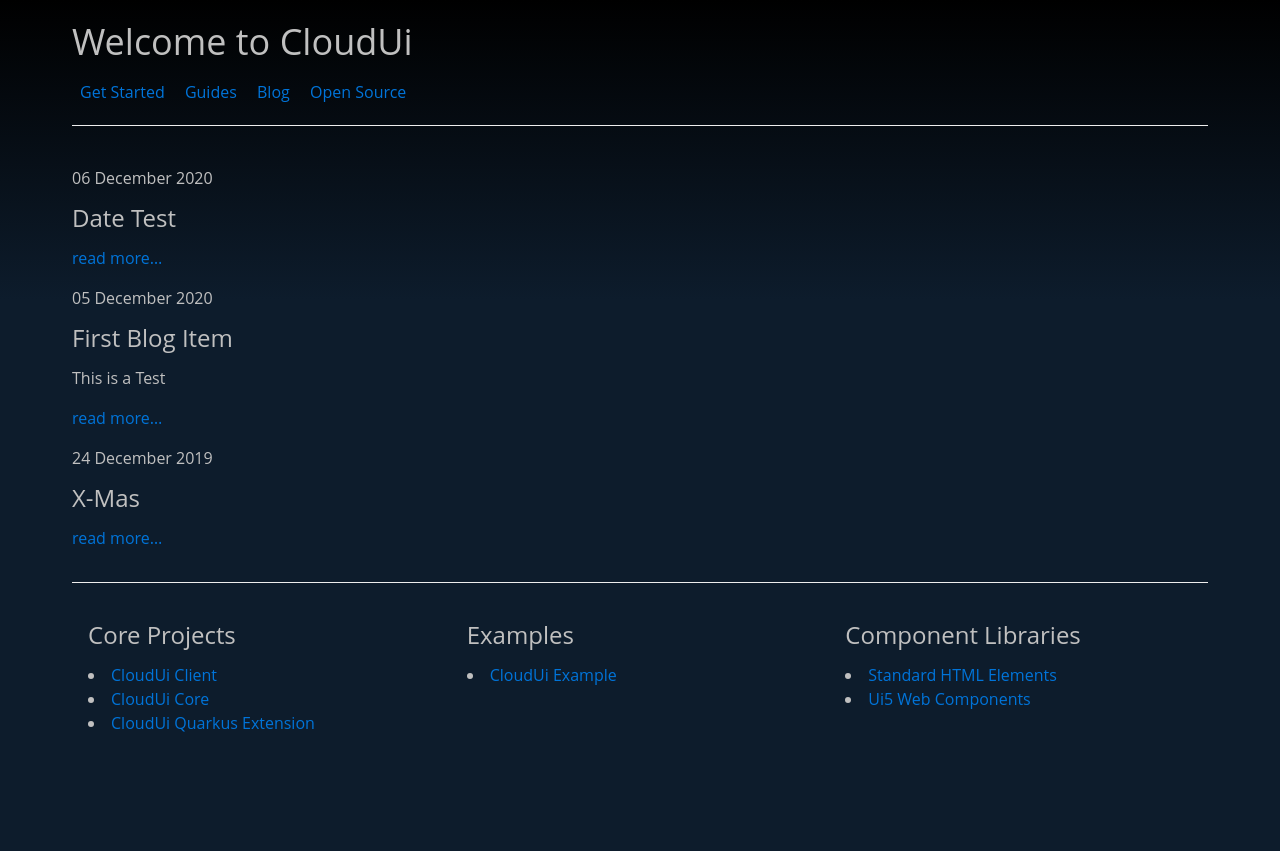
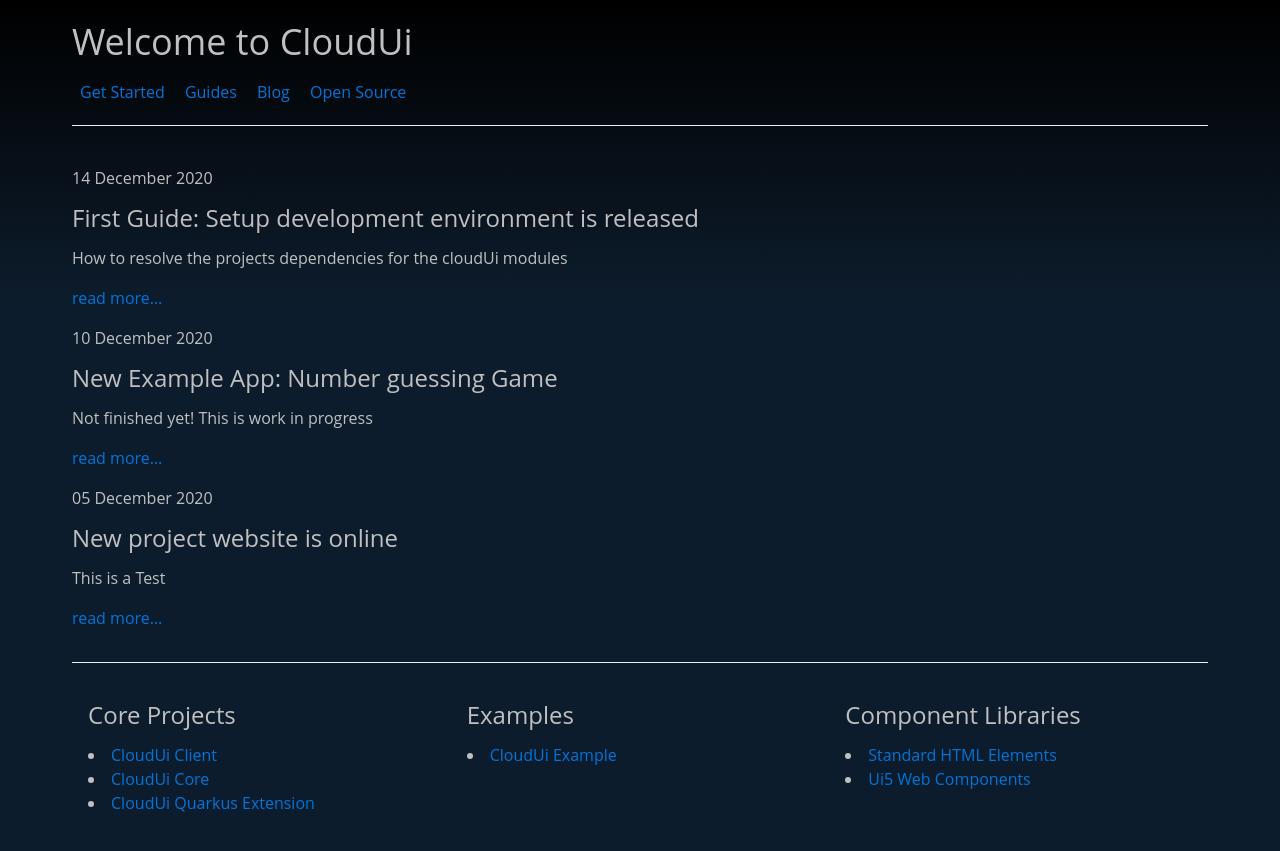
Before and after one commit to klenkes74/cloud-ui, a Jekyll site: the page built from posts.md, in a window 1280 px wide. Shown: the top 851 px of the page. Built offline with Jekyll 4.4.1, drawn with Linux system fonts in a browser that asks for light colours.

Commit message:
New Blog Entries and Guide Setup Dev environment

```diff
--- a/_examples/example.md
+++ b/_examples/example.md
@@ -7,5 +7,8 @@ layout: page
 
 First example app for demo und testing porposes.
 
+ [Github](https://github.com/moewes/cloud-ui-example)
 
- [Github](https://github.com/moewes/cloud-ui-example)
+Open http://localhost:8080/overview
+
+For building see [Setup Development Environment](../../../guides/setupDevEnvironment.html)
--- a/_posts/2020-12-05-test.md
+++ b/_posts/2020-12-05-test.md
@@ -1,9 +1,9 @@
 ---
 layout: page
 description: "This is a Test"
-title: "First Blog Item"
+title: "New project website is online"
 ---
 
-## Blog Test
+## The new project website is online
 
-foo bar
+New design ... New content ... A lot of more has to come ...
--- a/_posts/2020-12-06-Nikolaus.md
+++ /dev/null
@@ -1,6 +0,0 @@
----
-layout: page
-title: "Date Test"
----
-
-Nikolaus
--- /dev/null
+++ b/_posts/2020-12-10-NumberGuessExample.md
@@ -0,0 +1,51 @@
+---
+layout: page
+title: "New Example App: Number guessing Game"
+description: "Not finished yet! This is work in progress"
+---
+
+### What it schould do
+
+User can start a game at localhost:8080/start. First the user can input her or his name, the number range and how many guesses are allowed in maximum.
+
+On a second view the user can input her or his guess until the maximum number of guesses is reached or she or he guess the right number. In case of a wrong guess a hint is schown whether the number is higher or lower the last guess.
+
+When the game is over (right guess or maximum number of guesses reached) a result view is shown with the possibility to start again.
+
+support for multiuser environment is out of the scope. To make things simple we assume there ist only one person who use the game in a local environment.
+
+### Setup project on code.quarkus.io
+
+### Add CloudUi Extension
+
+Add the following dependency to your pom.xml file:
+
+~~~
+  <dependency>
+      <groupId>net.moewes</groupId>
+      <artifactId>cloud-ui-quarkus-extension</artifactId>
+      <version>0.1.0-SNAPSHOT</version>
+    </dependency>
+~~~
+
+[Setup Development Environment](../../../guides/setupDevEnvironment.html)
+
+### First View
+
+~~~
+
+
+~~~
+
+### Our Game Bean
+
+
+~~~~
+~~~~
+
+### Our Guessing View
+
+~~~~
+~~~~
+
+###
--- /dev/null
+++ b/_posts/2020-12-14-FirstGuide.md
@@ -0,0 +1,9 @@
+---
+layout: page
+title: "First Guide: Setup development environment is released"
+description: "How to resolve the projects dependencies for the cloudUi modules"
+---
+
+### First Guide: Setup development environment is released
+
+I'm happy to announce: The first guide is released. See [Setup Development Environment](../../../guides/setupDevEnvironment.html)
```
Also changed, not shown: _guides/setupDevEnvironment.md (added, +108 -0 lines), _guides/simpleTodoApp.md (deleted, +0 -8 lines), _posts/2019-12-24-Christamas.md (deleted, +0 -6 lines).
